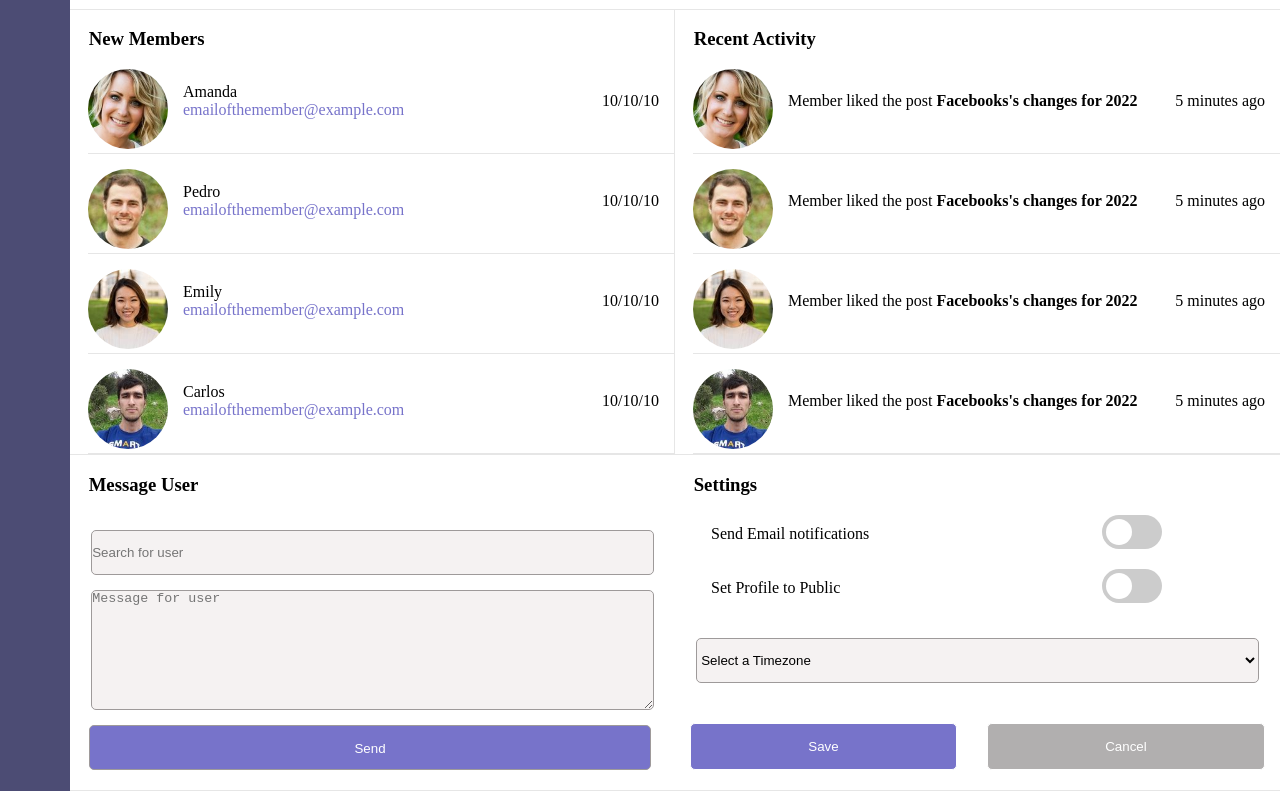
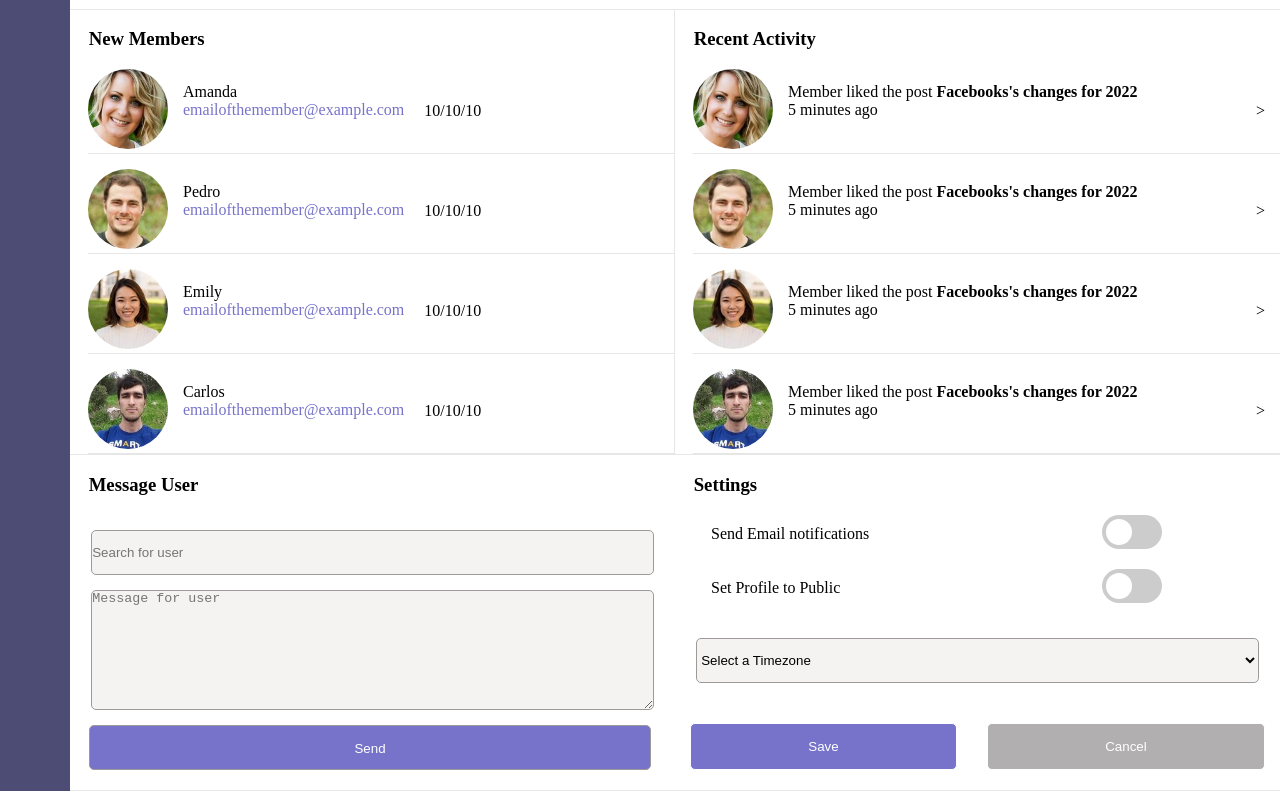
Before and after one commit to davigrah/Web-app-dashboard, a plain HTML site: page index.html in a window 1280 px wide. Shown: the part 1278-2069 px from the top of the page. Drawn offline with nearby package versions, Linux system fonts and the light colour scheme.

Commit message:
Adjust recent activity to match the mockup

```diff
--- a/css/styles.css
+++ b/css/styles.css
@@ -427,8 +427,8 @@
     border-bottom: solid 1px rgb(230, 230, 230);
     margin-top: 15px;
   }
-  .date {
-    margin-bottom: 20px;
+  .activity-btn {
+    visibility: hidden;
   }
   .member-text {
     text-align: center;
@@ -751,7 +751,8 @@
       flex-direction: row;
       margin-left: 18px;
     }
-    .date {
+    .activity-btn {
+      visibility: visible;
       margin-left: auto;
       margin-right: 15px;
     }
--- a/index.html
+++ b/index.html
@@ -204,9 +204,10 @@
                     </div>
                     <div class="member-text">
                         <p>Member liked the post <b>Facebooks's changes for 2022</b></p>
+                        <p>5 minutes ago</p>
                     </div>
-                    <div class="date">
-                        <p>5 minutes ago</p>
+                    <div class="activity-btn">
+                        <p>></p>
                     </div>
 
                 </div>
@@ -217,9 +218,10 @@
                     </div>
                     <div class="member-text">
                         <p>Member liked the post <b>Facebooks's changes for 2022</b></p>
+                        <p>5 minutes ago</p>
                     </div>
-                    <div class="date">
-                        <p>5 minutes ago</p>
+                    <div class="activity-btn">
+                        <p>></p>
                     </div>
                 </div>
 
@@ -229,9 +231,10 @@
                     </div>
                     <div class="member-text">
                         <p>Member liked the post <b>Facebooks's changes for 2022</b></p>
+                        <p>5 minutes ago</p>
                     </div>
-                    <div class="date">
-                        <p>5 minutes ago</p>
+                    <div class="activity-btn">
+                        <p>></p>
                     </div>
                 </div>
 
@@ -241,9 +244,10 @@
                     </div>
                     <div class="member-text">
                         <p>Member liked the post <b>Facebooks's changes for 2022</b></p>
+                        <p>5 minutes ago</p>
                     </div>
-                    <div class="date">
-                        <p>5 minutes ago</p>
+                    <div class="activity-btn">
+                        <p>></p>
                     </div>
                 </div>
             </section>
```
